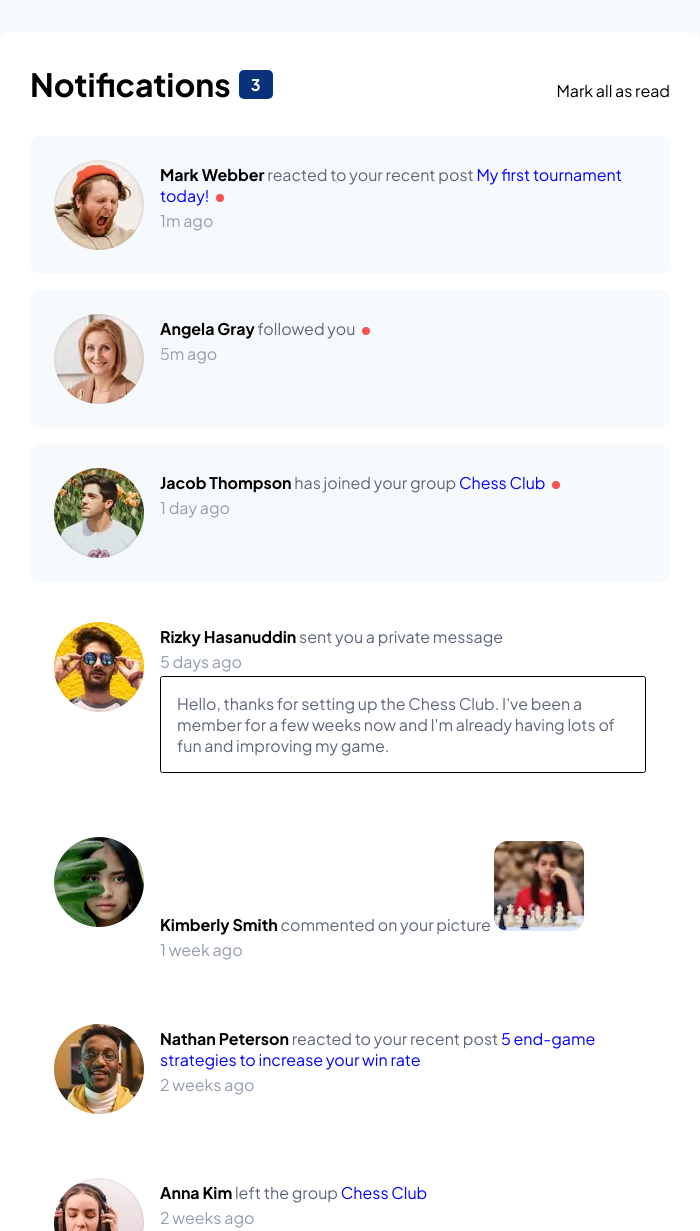
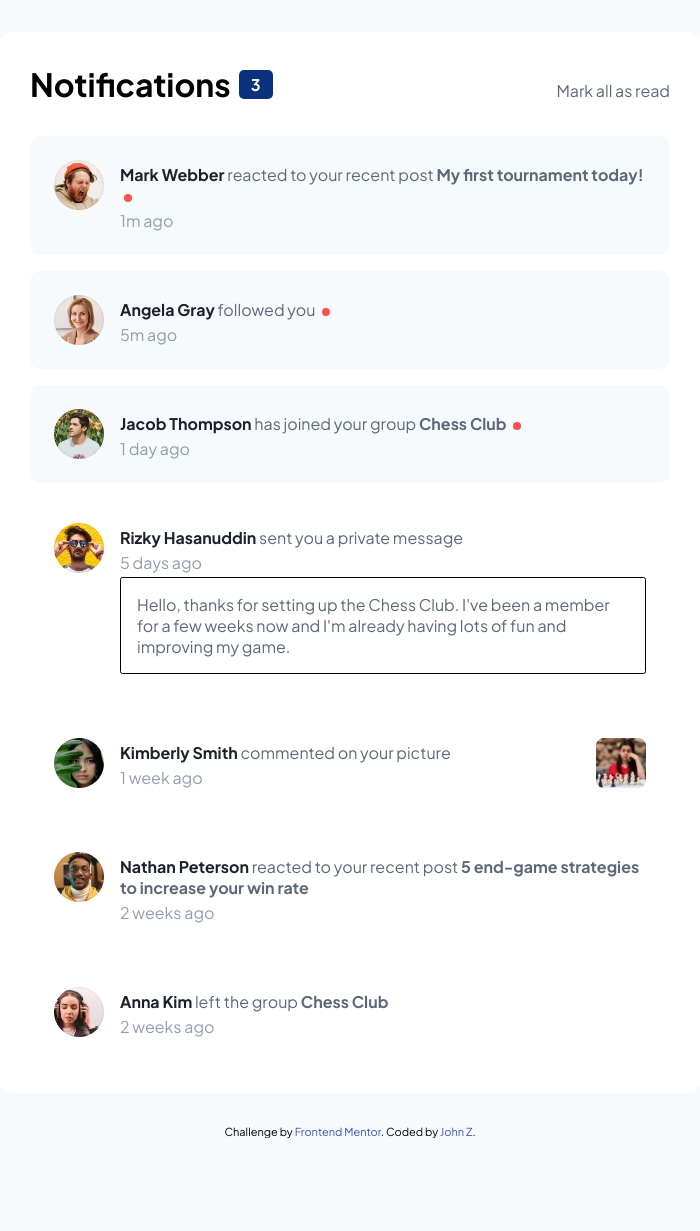
Before and after one commit to GuiceJoose/frontend-mentor-notifications-page, a plain HTML site: page index.html in a window 1280 px wide. Shown: the top 1231 px of the page, without its empty margins (290-990 px from the left). After the commit the page ends 1138 px from the top, so only its background shows below. Drawn offline with Linux system fonts and the light colour scheme.

Commit message:
Finish desktop styling and add js functionality to mark all notifications as read

```diff
--- a/index.html
+++ b/index.html
@@ -12,10 +12,10 @@
       href="./images/favicon-32x32.png"
     />
     <link rel="stylesheet" href="style.css" />
-
+    <script src="script.js" defer></script>
     <title>Frontend Mentor | Notifications page</title>
 
-    <!-- Feel free to rstrongove these styles or customise in your own stylesheet 👍 -->
+    <!-- Feel free to raove these styles or customise in your own stylesheet 👍 -->
     <style>
       .attribution {
         font-size: 11px;
@@ -34,7 +34,7 @@
           <div class="notifications-total">3</div>
         </div>
 
-        <div class="mark-all-as-read">Mark all as read</div>
+        <button class="mark-all-as-read">Mark all as read</button>
       </header>
       <ul>
         <li class="unread">
@@ -44,7 +44,7 @@
           />
           <div class="notification-text-area">
             <div class="notification-text-content">
-              <strong class="name">Mark Webber</strong> reacted to your recent
+              <a class="name" href="">Mark Webber</a> reacted to your recent
               post <a href="" class="post"> My first tournament today! </a>
               <span class="unread-indicator"></span>
             </div>
@@ -58,7 +58,7 @@
           />
           <div class="notification-text-area">
             <div class="notification-text-content">
-              <strong class="name">Angela Gray</strong> followed you
+              <a class="name" href="">Angela Gray</a> followed you
               <span class="unread-indicator"></span>
             </div>
             <p class="timestamp">5m ago</p>
@@ -71,7 +71,7 @@
           />
           <div class="notification-text-area">
             <div class="notification-text-content">
-              <strong class="name">Jacob Thompson</strong> has joined your group
+              <a class="name" href="">Jacob Thompson</a> has joined your group
               <a href="" class="group">Chess Club</a>
               <span class="unread-indicator"></span>
             </div>
@@ -85,7 +85,7 @@
           />
           <div class="notification-text-area">
             <div class="notification-text-content">
-              <strong class="name">Rizky Hasanuddin</strong> sent you a private
+              <a class="name" href="">Rizky Hasanuddin</a> sent you a private
               message<span class="unread-indicator"></span>
             </div>
 
@@ -104,13 +104,14 @@
           />
           <div class="notification-text-area">
             <div class="notification-text-content">
-              <strong class="name">Kimberly Smith</strong> commented on your
-              picture <img src="./assets/images/image-chess.webp" alt="" />
+              <a class="name" href="">Kimberly Smith</a> commented on your
+              picture
               <span class="unread-indicator"></span>
             </div>
 
             <p class="timestamp">1 week ago</p>
           </div>
+          <img class="picture" src="./assets/images/image-chess.webp" alt="" />
         </li>
         <li>
           <img
@@ -119,7 +120,7 @@
           />
           <div class="notification-text-area">
             <div class="notification-text-content">
-              <strong class="name">Nathan Peterson</strong> reacted to your
+              <a class="name" href="">Nathan Peterson</a> reacted to your
               recent post
               <a class="post" href=""
                 >5 end-game strategies to increase your win rate</a
@@ -132,7 +133,7 @@
           <img src="./assets/images/avatar-anna-kim.webp" alt="Anna Kim" />
           <div class="notification-text-area">
             <div class="notification-text-content">
-              <strong class="name">Anna Kim</strong> left the group
+              <a class="name" href="">Anna Kim</a> left the group
               <a href="" class="group">Chess Club</a
               ><span class="unread-indicator"></span>
             </div>
--- /dev/null
+++ b/script.js
@@ -0,0 +1,9 @@
+const markAllReadButton = document.querySelector(".mark-all-as-read");
+
+function handleMarkAllRead() {
+  const notifications = document.querySelectorAll("li");
+  notifications.forEach((notification) => {
+    notification.classList.remove("unread");
+  });
+}
+markAllReadButton.addEventListener("click", handleMarkAllRead);
--- a/style.css
+++ b/style.css
@@ -33,10 +33,28 @@ ul {
 }
 
 a {
-  color: blue;
   text-decoration: none; /* no underline */
 }
 
+a.name {
+  font-weight: bold;
+  color: hsl(224, 21%, 14%);
+}
+
+a.name:hover {
+  color: hsl(219, 85%, 26%);
+}
+
+
+
+a.post, a.group{
+  color: hsl(219, 12%, 42%);
+  font-weight: bold;
+}
+a.post:hover, a.group:hover,a.post:focus, a.group:focus  {
+  color: hsl(219, 85%, 26%);
+  font-weight: bold;
+}
 img {
   max-width: 100%;
   height: auto;
@@ -86,6 +104,19 @@ h1 {
   font-weight: bold;
 }
 
+.mark-all-as-read {
+  background: none;
+	border: none;
+	padding: 0;
+	font: inherit;
+	cursor: pointer;
+	outline: inherit;
+  color: hsl(219, 12%, 42%);
+}
+.mark-all-as-read:hover, :focus {
+  color: hsl(219, 85%, 26%)
+}
+
 strong {
   color: black;
 }
@@ -107,10 +138,19 @@ li.unread {
   background-color: hsl(210, 60%, 98%);
 }
 
+li img {
+  height: 50px;
+}
+
+
 .notification-text-area {
   margin-left: 1rem;
   font-size: 16px;
   color: hsl(219, 12%, 42%);
+}
+
+.picture {
+  margin-left: auto;
 }
 
 .notification-text-content {
@@ -138,6 +178,7 @@ li.unread {
   margin-top: 0.25rem;
 }
 
+
 .timestamp {
   color: hsl(219, 14%, 63%);
 }
```
